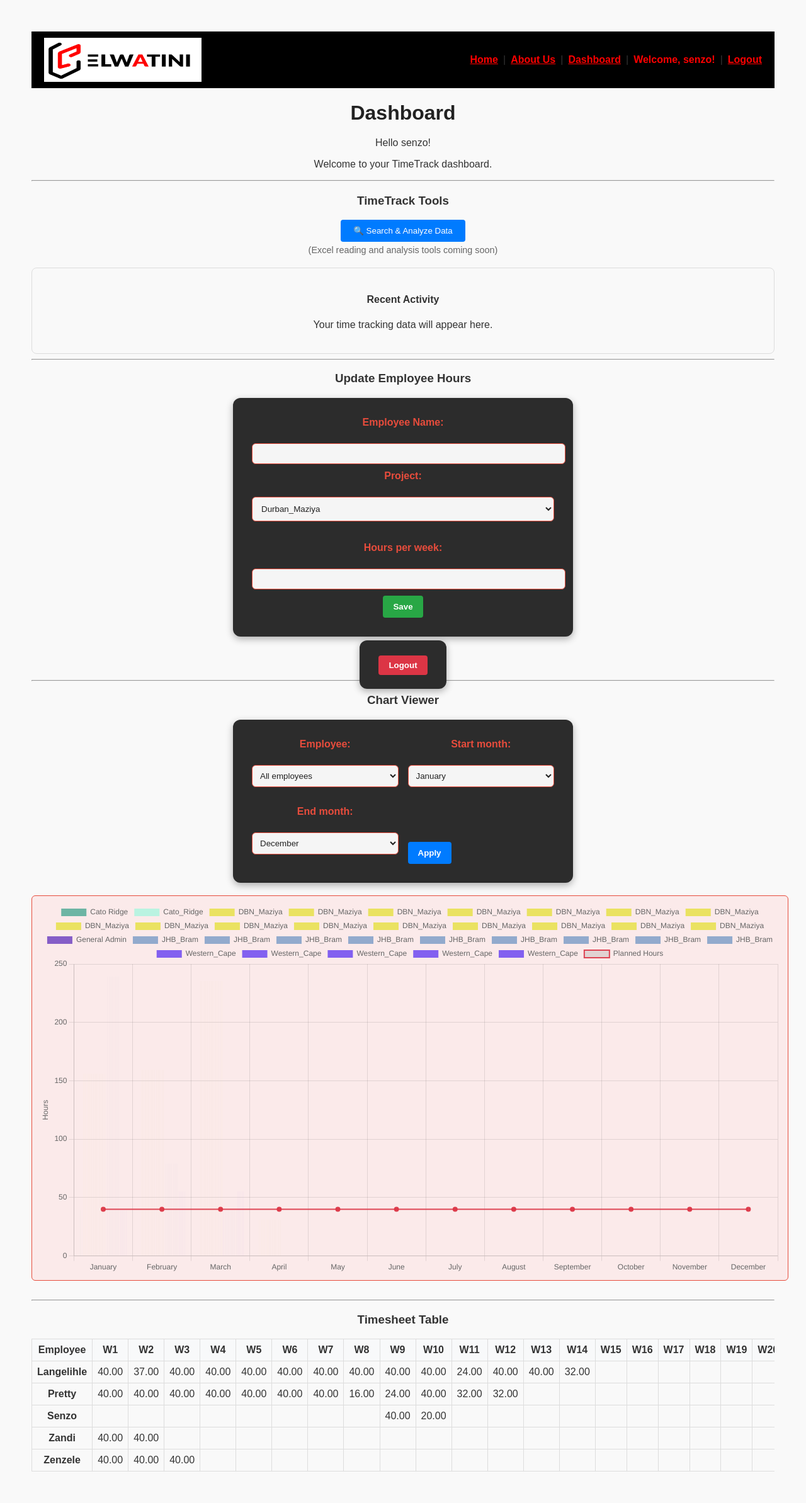
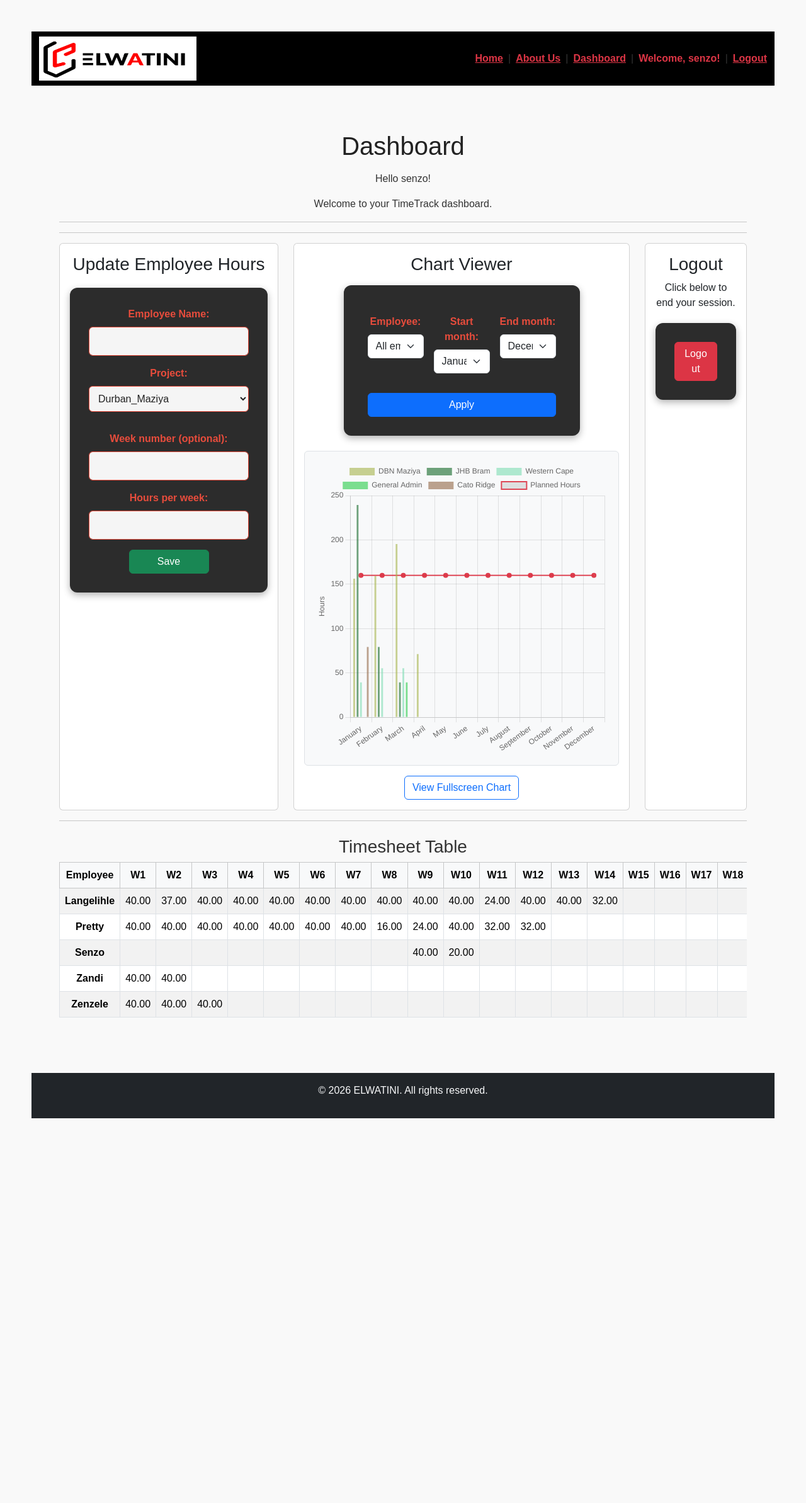
Before and after one commit to Professor-Koodie/TimeTrack, a Django app: page /dashboard/ in a window 1280 px wide. Shown: the whole page at 63% size. After the commit the page ends 1776 px from the top, so only its background shows below. Run offline with Django 5.2, Linux system fonts and the light colour scheme; a user stored in the database is signed in; data comes from the database, SQL or seed files in the repository; both versions use the stored data as it was after the commit.

Commit message:
working code but broken week update feature

```diff
--- a/pages/forms.py
+++ b/pages/forms.py
@@ -6,6 +6,9 @@ PROJECT_CHOICES = [
     ('JHB_Bram', 'Johannesburg_Bram'),
     ('Western_Cape', 'Western_Cape'),
     ('Richards_Bay', 'Richards_Bay'),
+    ('Cato_Ridge', 'Cato Ridge'),
+    ('Vandyksdrift_Level_Crossing', 'Vandyksdrift Level Crossing'),
+    ('General_Admin', 'General Admin'),
 ]
 
 class NewTimesheetForm(forms.Form):
--- a/pages/templates/dashboard.html
+++ b/pages/templates/dashboard.html
@@ -3,105 +3,146 @@
 {% block title %}Dashboard{% endblock %}
 
 {% block content %}
-    <h1>Dashboard</h1>
+<div class="container my-4">
+  <h1 class="mb-3">Dashboard</h1>
   <p>Hello {{ user.username }}!</p>
   <p>Welcome to your TimeTrack dashboard.</p>
 
+  <hr>
 
 
   <hr>
 
-    <!-- Search Icon Placeholder -->
-    <div style="margin: 20px 0;">
-        <h3>TimeTrack Tools</h3>
-        <button id="search-btn" style="background-color: #007bff; color: white; border: none; padding: 10px 20px; border-radius: 4px; cursor: pointer;">
-            🔍 Search & Analyze Data
-        </button>
-        <p style="color: #666; font-size: 0.9em; margin-top: 5px;">(Excel reading and analysis tools coming soon)</p>
-    </div>
-
-    <!-- Dashboard Content Area -->
-    <div style="border: 1px solid #ddd; padding: 20px; border-radius: 8px; background-color: #f9f9f9;">
-        <h4>Recent Activity</h4>
-        <p>Your time tracking data will appear here.</p>
-    </div>
-
-    <hr>
-
+  <div class="row g-4">
+    <!-- Update Employee Hours -->
+    <div class="col-lg-4">
+      <div class="card h-100">
+        <div class="card-body">
           <h3>Update Employee Hours</h3>
           {% if message %}
-        <div style="color: #a94442; background: #f2dede; padding: 10px; border-radius: 4px; margin-bottom: 15px;">
-            {{ message }}
+            <div class="alert alert-danger">{{ message }}</div>
+          {% endif %}
+          {% if form.errors %}
+            <div class="alert alert-danger">
+              <ul class="mb-0">
+                {% for field in form %}
+                  {% for error in field.errors %}
+                    <li><strong>{{ field.label }}:</strong> {{ error }}</li>
+                  {% endfor %}
+                {% endfor %}
+                {% for error in form.non_field_errors %}
+                  <li>{{ error }}</li>
+                {% endfor %}
+              </ul>
             </div>
           {% endif %}
 
-    <form method="post" action="{% url 'dashboard' %}" style="margin-bottom: 30px; max-width: 480px;">
+          <form method="post" action="{% url 'dashboard' %}">
             {% csrf_token %}
-        <label for="employee">Employee Name:</label><br>
-        <input type="text" name="employee" id="employee" value="{{ form.employee.value|default_if_none:'' }}" required style="width:100%; padding: 8px; margin-bottom: 10px;">
+            <div class="mb-3">
+              <label for="employee" class="form-label">Employee Name:</label>
+              <input type="text" class="form-control" name="employee" id="employee" value="{{ form.employee.value|default_if_none:'' }}" required>
+            </div>
+            <div class="mb-3">
+              <label for="project_name" class="form-label">Project:</label>
+              {{ form.project_name }}
+            </div>
+            <div class="mb-3">
+              <label for="week_number" class="form-label">Week number (optional):</label>
+              <input type="number" class="form-control" name="week_number" id="week_number" step="1" min="1" max="54" value="{{ form.week_number.value|default_if_none:'' }}">
+            </div>
+            <div class="mb-3">
+              <label for="hours_week" class="form-label">Hours per week:</label>
+              <input type="number" class="form-control" name="hours_week" id="hours_week" step="0.01" value="{{ form.hours_week.value|default_if_none:'' }}" required>
+            </div>
+            <button type="submit" class="btn btn-success w-50">Save</button>
+          </form>
+        </div>
+      </div>
+    </div>
 
-        <label for="project_name">Project:</label><br>
-        {{ form.project_name }}<br><br>
-
-        <label for="hours_week">Hours per week:</label><br>
-        <input type="number" name="hours_week" id="hours_week" step="0.01" value="{{ form.hours_week.value|default_if_none:'' }}" required style="width:100%; padding: 8px; margin-bottom: 10px;">
-
-        <button type="submit" style="background-color: #28a745; color: white; border: none; padding: 10px 16px; border-radius: 4px; cursor: pointer;">Save</button>
-    </form>
-
-    <form method="post" action="{% url 'logout' %}" style="display: inline; margin-bottom: 30px;">
-        {% csrf_token %}
-        <button type="submit" style="background-color: #dc3545; color: white; border: none; padding: 8px 16px; border-radius: 4px; cursor: pointer;">Logout</button>
-    </form>
-
-    <hr>
-
-    <h3>Chart Viewer</h3>
-    <form method="get" action="{% url 'dashboard' %}" style="margin-bottom: 20px; display: grid; grid-template-columns: repeat(auto-fit, minmax(220px, 1fr)); gap: 15px; align-items: end;">
-        <div>
-            <label for="employee_filter">Employee:</label><br>
-            <select id="employee_filter" name="employee" style="width:100%; padding: 8px;">
+    <!-- Chart Viewer -->
+    <div class="col-lg-6">
+      <div class="card h-100">
+        <div class="card-body">
+          <h3>Chart Viewer</h3><br>
+         <div class="d-flex justify-content-center">
+  <form method="get" action="{% url 'dashboard' %}" class="row g-3 mb-4 w-75">
+    <div class="col-md-4">
+      <label for="employee_filter" class="form-label">Employee:</label>
+      <select id="employee_filter" name="employee" class="form-select">
         <option value="all" {% if selected_employee == 'all' %}selected{% endif %}>All employees</option>
         {% for employee in employee_choices|slice:'1:' %}
           <option value="{{ employee }}" {% if selected_employee == employee %}selected{% endif %}>{{ employee }}</option>
         {% endfor %}
       </select>
     </div>
-        <div>
-            <label for="start_month">Start month:</label><br>
-            <select id="start_month" name="start_month" style="width:100%; padding: 8px;">
+    <div class="col-md-4">
+      <label for="start_month" class="form-label">Start month:</label>
+      <select id="start_month" name="start_month" class="form-select">
         {% for number, label in month_choices %}
           <option value="{{ number }}" {% if start_month == number %}selected{% endif %}>{{ label }}</option>
         {% endfor %}
       </select>
     </div>
-        <div>
-            <label for="end_month">End month:</label><br>
-            <select id="end_month" name="end_month" style="width:100%; padding: 8px;">
+    <div class="col-md-4">
+      <label for="end_month" class="form-label">End month:</label>
+      <select id="end_month" name="end_month" class="form-select">
         {% for number, label in month_choices %}
           <option value="{{ number }}" {% if end_month == number %}selected{% endif %}>{{ label }}</option>
         {% endfor %}
       </select>
     </div>
-        <div style="display: flex; align-items: center;">
-            <button type="submit" style="background-color: #007bff; color: white; border: none; padding: 10px 16px; border-radius: 4px; cursor: pointer;">Apply</button>
+    <div class="col-12">
+      <button type="submit" class="btn btn-primary w-100">Apply</button>
     </div>
   </form>
+</div>
 
-    <div style="width: 100%; max-width: 1200px; margin-bottom: 30px;">
-        <canvas id="projectChart"></canvas>
+          <!-- Enlarged Chart in panel -->
+          <div class="bg-light border rounded p-3 text-center" style="height: 500px;">
+            {% if not chart_data_json %}
+              <p class="text-muted">No data to display yet.</p>
+            {% endif %}
+            <canvas id="projectChart" style="width:100% !important; height:100% !important;"></canvas>
+          </div>
+
+          <!-- Button to pop out full-screen -->
+          <div class="mt-3 text-center">
+            <button class="btn btn-outline-primary" data-bs-toggle="modal" data-bs-target="#chartModal">
+              View Fullscreen Chart
+            </button>
+          </div>
+        </div>
+      </div>
+    </div>
+
+    <!-- Logout -->
+    <div class="col-lg-2">
+      <div class="card h-100">
+        <div class="card-body">
+          <h3>Logout</h3>
+          <p>Click below to end your session.</p>
+          <form method="post" action="{% url 'logout' %}">
+            {% csrf_token %}
+            <button type="submit" class="btn btn-danger w-100">Logout</button>
+          </form>
+        </div>
+      </div>
+    </div>
   </div>
 
   <hr>
 
-    <h3>Timesheet Table</h3>
-    <div style="overflow-x: auto;">
-        <table style="border-collapse: collapse; width: 100%; min-width: 1200px;">
-            <thead>
+  <!-- Timesheet Table -->
+  <h3 class="mt-4">Timesheet Table</h3>
+  <div class="table-responsive">
+    <table class="table table-bordered table-striped">
+      <thead class="table-light">
         <tr>
-                    <th style="border: 1px solid #ddd; padding: 8px; background: #f8f9fa;">Employee</th>
+          <th>Employee</th>
           {% for week in week_headers %}
-                        <th style="border: 1px solid #ddd; padding: 8px; background: #f8f9fa;">W{{ week }}</th>
+            <th>W{{ week }}</th>
           {% endfor %}
         </tr>
       </thead>
@@ -109,19 +150,35 @@
         {% if table_data %}
           {% for employee, weeks in table_data.items %}
             <tr>
-                            <td style="border: 1px solid #ddd; padding: 8px; font-weight: bold;">{{ employee }}</td>
+              <td class="fw-bold">{{ employee }}</td>
               {% for hours in weeks %}
-                                <td style="border: 1px solid #ddd; padding: 8px; text-align: center;">{{ hours|default:'' }}</td>
+                <td class="text-center">{{ hours|default:'' }}</td>
               {% endfor %}
             </tr>
           {% endfor %}
         {% else %}
           <tr>
-                        <td colspan="55" style="border: 1px solid #ddd; padding: 8px; text-align: center;">No timesheet data yet.</td>
+            <td colspan="55" class="text-center">No timesheet data yet.</td>
           </tr>
         {% endif %}
       </tbody>
     </table>
+  </div>
+</div>
+
+<!-- Bootstrap Modal for Fullscreen Chart -->
+<div class="modal fade" id="chartModal" tabindex="-1" aria-labelledby="chartModalLabel" aria-hidden="true">
+  <div class="modal-dialog modal-fullscreen">
+    <div class="modal-content">
+      <div class="modal-header">
+        <h5 class="modal-title" id="chartModalLabel">Project Chart</h5>
+        <button type="button" class="btn-close" data-bs-dismiss="modal" aria-label="Close"></button>
+      </div>
+      <div class="modal-body bg-light">
+        <canvas id="projectChartFullscreen" style="width:100% !important; height:100% !important;"></canvas>
+      </div>
+    </div>
+  </div>
 </div>
 
 <script src="https://cdn.jsdelivr.net/npm/chart.js"></script>
@@ -132,24 +189,23 @@
     data: chartData,
     options: {
       responsive: true,
+      maintainAspectRatio: false,
       scales: {
         y: {
           beginAtZero: true,
-                        title: {
-                            display: true,
-                            text: 'Hours'
-                        }
+          title: { display: true, text: 'Hours' }
         }
       },
-                plugins: {
-                    legend: {
-                        position: 'top',
-                    }
-                }
+      plugins: { legend: { position: 'top' } }
     }
   };
+
+  // Normal chart in dashboard
   const ctx = document.getElementById('projectChart');
   new Chart(ctx, config);
+
+  // Fullscreen chart in modal
+  const ctxFull = document.getElementById('projectChartFullscreen');
+  new Chart(ctxFull, config);
 </script>
-
 {% endblock %}
--- a/pages/views.py
+++ b/pages/views.py
@@ -16,20 +16,32 @@ MONTH_NAMES = [
     'July', 'August', 'September', 'October', 'November', 'December'
 ]
 
-WEEK_TO_MONTH = {
-    1: 1, 2: 1, 3: 1, 4: 1,
-    5: 2, 6: 2, 7: 2, 8: 2,
-    9: 3, 10: 3, 11: 3, 12: 3, 13: 3,
-    14: 4, 15: 4, 16: 4, 17: 4,
-    18: 5, 19: 5, 20: 5, 21: 5,
-    22: 6, 23: 6, 24: 6, 25: 6, 26: 6,
-    27: 7, 28: 7, 29: 7, 30: 7,
-    31: 8, 32: 8, 33: 8, 34: 8, 35: 8,
-    36: 9, 37: 9, 38: 9, 39: 9,
-    40: 10, 41: 10, 42: 10, 43: 10, 44: 10,
-    45: 11, 46: 11, 47: 11, 48: 11,
-    49: 12, 50: 12, 51: 12, 52: 12, 53: 12, 54: 12,
+WEEK_MONTH_THRESHOLDS = [4, 8, 12, 16, 20, 24, 28, 32, 36, 40, 44, 48, 52]
+
+PROJECT_DISPLAY_MAP = {
+    'DBN_Maziya': 'DBN Maziya',
+    'JHB_Bram': 'JHB Bram',
+    'Western_Cape': 'Western Cape',
+    'Richards_Bay': 'Richards Bay',
+    'Cato_Ridge': 'Cato Ridge',
+    'Vandyksdrift_Level_Crossing': 'Vandyksdrift Level Crossing',
+    'General_Admin': 'General Admin',
 }
+
+
+def normalize_project_key(name):
+    return name.strip().replace('_', ' ').lower()
+
+
+def get_project_display(name):
+    return PROJECT_DISPLAY_MAP.get(name, name.replace('_', ' '))
+
+
+def week_number_to_month(week_number):
+    for month_index, max_week in enumerate(WEEK_MONTH_THRESHOLDS, start=1):
+        if week_number <= max_week:
+            return month_index
+    return 12
 
 
 # Create your views here.
@@ -48,22 +60,33 @@ def dashboard_view(request):
     if request.method == 'POST' and form.is_valid():
         employee = form.cleaned_data['employee'].strip()
         project_name = form.cleaned_data['project_name'].strip()
+        week_number = form.cleaned_data.get('week_number')
         hours_week = form.cleaned_data['hours_week']
 
         last_week = Timesheet.objects.filter(employee__iexact=employee).aggregate(
             Max('week_number')
         )['week_number__max'] or 0
 
-        if last_week >= 54:
-            message = 'This employee already has hours logged for all 54 weeks.'
+        if week_number is None:
+            if last_week >= 52:
+                message = 'This employee already has hours logged for all 52 weeks.'
+            else:
+                week_number = last_week + 1
         else:
-            Timesheet.objects.create(
-                employee=employee,
-                project_name=project_name,
-                week_number=last_week + 1,
-                hours_week=hours_week,
-            )
-            return redirect('dashboard')
+            if week_number < 1 or week_number > 52:
+                message = 'Week number must be between 1 and 52.'
+
+        if message is None:
+            if Timesheet.objects.filter(employee__iexact=employee, week_number=week_number).exists():
+                message = f'Week {week_number} already exists for {employee}.'
+            else:
+                Timesheet.objects.create(
+                    employee=employee,
+                    project_name=project_name,
+                    week_number=week_number,
+                    hours_week=hours_week,
+                )
+                return redirect('dashboard')
 
     selected_employee = request.GET.get('employee', 'all')
     start_month = int(request.GET.get('start_month', 1))
@@ -85,28 +108,43 @@ def dashboard_view(request):
     if selected_employee != 'all':
         entries = entries.filter(employee__iexact=selected_employee)
 
-    projects = sorted(entries.values_list('project_name', flat=True).distinct())
+    project_display = {}
+    project_order = []
+    for raw_project in entries.values_list('project_name', flat=True):
+        key = normalize_project_key(raw_project)
+        if key not in project_display:
+            project_display[key] = get_project_display(raw_project)
+            project_order.append(key)
 
-    month_hours = {project: [0] * 12 for project in projects}
+    month_hours = {project_key: [0] * 12 for project_key in project_order}
+
     for entry in entries:
-        month_index = WEEK_TO_MONTH.get(entry.week_number, 1) - 1
-        month_hours[entry.project_name][month_index] += float(entry.hours_week)
+        project_key = normalize_project_key(entry.project_name)
+        if project_key not in month_hours:
+            project_display[project_key] = get_project_display(entry.project_name)
+            month_hours[project_key] = [0] * 12
+            project_order.append(project_key)
+
+        month_index = week_number_to_month(entry.week_number) - 1
+        if 0 <= month_index < 12:
+            month_hours[project_key][month_index] += float(entry.hours_week)
 
     months = MONTH_NAMES[start_month - 1:end_month]
     datasets = []
-    for project in projects:
-        data = month_hours[project][start_month - 1:end_month]
-        datasets.append({
-            'label': project,
-            'data': data,
-            'backgroundColor': f'rgba({hash(project) % 256}, {(hash(project) // 256) % 256}, {(hash(project) // 65536) % 256}, 0.6)',
-            'borderColor': 'transparent',
-            'borderWidth': 1,
-        })
+    for project_key in project_order:
+        data = month_hours[project_key][start_month - 1:end_month]
+        if any(value != 0 for value in data):
+            datasets.append({
+                'label': project_display[project_key],
+                'data': data,
+                'backgroundColor': f'rgba({hash(project_key) % 256}, {(hash(project_key) // 256) % 256}, {(hash(project_key) // 65536) % 256}, 0.6)',
+                'borderColor': 'transparent',
+                'borderWidth': 1,
+            })
 
     datasets.append({
         'label': 'Planned Hours',
-        'data': [40] * len(months),
+        'data': [160] * len(months),
         'type': 'line',
         'borderColor': 'rgba(220, 53, 69, 0.9)',
         'borderWidth': 2,
@@ -122,8 +160,8 @@ def dashboard_view(request):
 
     table_data = {}
     for entry in Timesheet.objects.all():
-        row = table_data.setdefault(entry.employee, [None] * 54)
-        if 1 <= entry.week_number <= 54:
+        row = table_data.setdefault(entry.employee, [None] * 52)
+        if 1 <= entry.week_number <= 52:
             row[entry.week_number - 1] = entry.hours_week
 
     return render(
@@ -133,7 +171,7 @@ def dashboard_view(request):
             'form': form,
             'message': message,
             'table_data': table_data,
-            'week_headers': range(1, 55),
+            'week_headers': range(1, 53),
             'chart_data_json': json.dumps(chart_data),
             'employee_choices': employee_choices,
             'selected_employee': selected_employee,
--- a/static/css/style.css
+++ b/static/css/style.css
@@ -96,3 +96,22 @@ div[style*="background: #f2dede"] {
   border-radius: 6px;
   margin-bottom: 20px;
 }
+/* Make the body a flex container */
+body {
+  min-height: 100vh;          /* full viewport height */
+  display: flex;
+  flex-direction: column;     /* stack header, main, footer vertically */
+}
+
+/* Main content grows to fill space */
+main {
+  flex: 1;                    /* pushes footer down */
+}
+
+/* Footer styling */
+footer {
+  text-align: center;
+  padding: 1rem;
+  background-color: #121212;  /* match your dark theme */
+  color: #f5f5f5;
+}
--- a/templates/home.html
+++ b/templates/home.html
@@ -5,27 +5,73 @@
   <meta name="viewport" content="width=device-width, initial-scale=1.0">
   <title>{% block title %}Home Page{% endblock %}</title>
   {% load static %}
+  <!-- Bootstrap CSS -->
+  <link href="https://cdn.jsdelivr.net/npm/bootstrap@5.3.3/dist/css/bootstrap.min.css" rel="stylesheet">
   <link rel="stylesheet" href="{% static 'css/style.css' %}">
 </head>
-<body>
-   <nav>
+<body class="d-flex flex-column min-vh-100">
+
+  <!-- Navigation -->
+  <nav class="navbar navbar-expand-lg" style="background-color: black;">
+    <div class="container-fluid d-flex justify-content-between align-items-center">
       <img src="{% static 'images/elwatini logo.png' %}" alt="ELT Logo" width="250" height="70">
-  <div class="right-links">
-    <a href="{% url 'home' %}">Home</a> |
-    <a href="{% url 'about' %}">About Us</a> |
+      <div class="d-flex align-items-center gap-2">
+        <a class="fw-bold text-danger" href="{% url 'home' %}">Home</a> |
+        <a class="fw-bold text-danger" href="{% url 'about' %}">About Us</a> |
         {% if user.is_authenticated %}
-        <a href="{% url 'dashboard' %}">Dashboard</a> |
-        <span>Welcome, {{ user.username }}!</span> |
-        <a href="{% url 'login' %}">Logout</a>
+          <a class="fw-bold text-danger" href="{% url 'dashboard' %}">Dashboard</a> |
+          <span class="fw-bold text-danger">Welcome, {{ user.username }}!</span> |
+          <a class="fw-bold text-danger" href="{% url 'login' %}">Logout</a>
         {% else %}
-        <a href="{% url 'login' %}">Login</a>
+          <a class="fw-bold text-danger" href="{% url 'login' %}">Login</a>
         {% endif %}
+      </div>
     </div>
   </nav>
 
+  <!-- Main Content -->
+  <main class="flex-grow-1 container text-center py-5">
+    {% block content %}
+      <h1 class="mb-4 text-dark">Welcome to the Home Page!</h1>
+      <p class="text-secondary">
+        Engineering Projects – Value Chain<br>
+        We structure our projects and processes to meet the client’s business needs whether at stay in business stage or greenfields stage. The general value chain we follow is:<br>
+        Concept stage<br>
+        Prefeasibility study<br>
+        Feasibility study<br>
+        Execution
+      </p>
 
-    {% block content %}
-    <h1>Welcome to the Home Page!</h1>
+      <hr class="my-4">
+
+      <h3 class="text-danger">Our Values</h3>
+      <p class="text-secondary">
+        Reliability<br>
+        Integrity<br>
+        Loyalty<br>
+        Confidentiality<br>
+        Leadership<br>
+        Innovation<br>
+        Quality & Accountability<br>
+        Health & Safety
+      </p>
+
+      <hr class="my-4">
+
+      <p class="text-secondary">
+        We have vast experience in railway, civil, electrical and mechanical engineering, and project and construction management.
+      </p>
+      <p class="fw-bold text-danger">Call: +27 682 544 321</p>
+      <p class="fw-bold text-danger">Email: info@elwatinirc.co.za</p>
     {% endblock %}
+  </main>
+
+  <!-- Footer -->
+  <footer class="bg-dark text-light text-center py-3 mt-auto">
+    <p>&copy; 2026 ELWATINI. All rights reserved.</p>
+  </footer>
+
+  <!-- Bootstrap JS -->
+  <script src="https://cdn.jsdelivr.net/npm/bootstrap@5.3.3/dist/js/bootstrap.bundle.min.js"></script>
 </body>
 </html>
```
Also changed, not shown: pages/templates/about.html (+36 -1 lines), db.sqlite3, 1 other file. Lines whose indentation alone changed are shown as unchanged.
